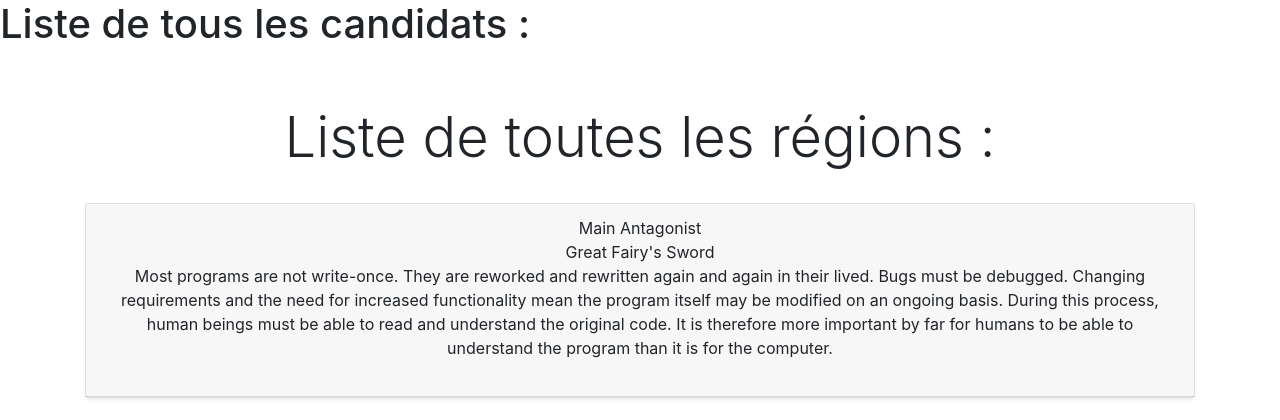
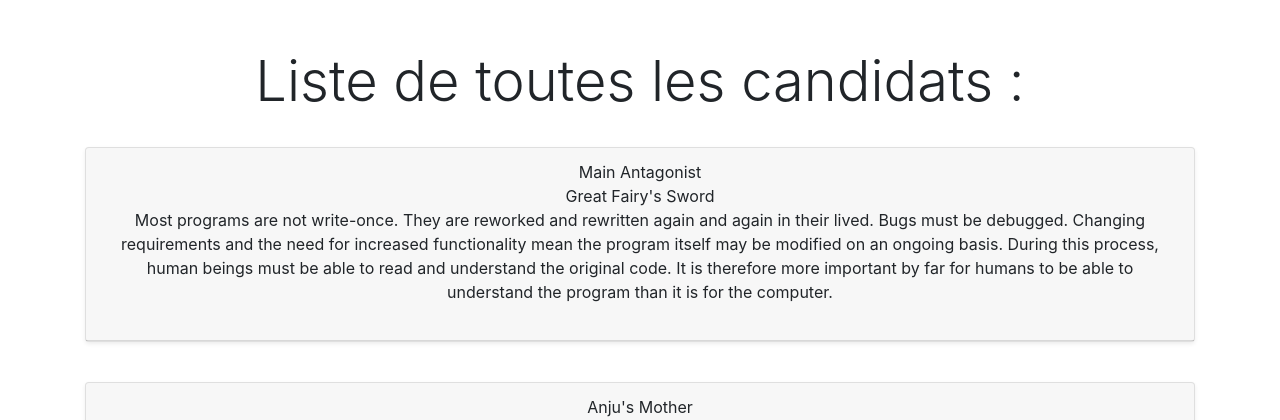
Before and after one commit to Spectrium/Vote_app, a Rails app: page /votes/new in a window 1280 px wide. Shown: the part 86-506 px from the top of the page. Run offline with Rails 7, Linux system fonts and the light colour scheme; data comes from the database, SQL or seed files in the repository; data that the repository does not hold is empty; style sheets or scripts are compiled from the project's sources; some libraries are stand-ins or nearby versions.

Commit message:
Add candidat

```diff
--- a/app/views/votes/new.html.erb
+++ b/app/views/votes/new.html.erb
@@ -1,11 +1,11 @@
-<h1>Liste de tous les candidats : </h1>
+
 
 
 
 
 
 <div class="pricing-header px-3 py-3 pt-md-5 pb-md-4 mx-auto text-center">
-  <h1 class="display-4">Liste de toutes les régions :</h1>
+  <h1 class="display-4">Liste de toutes les candidats :</h1>
 
 </div>
 
```
Also changed, not shown: 1 other file.
